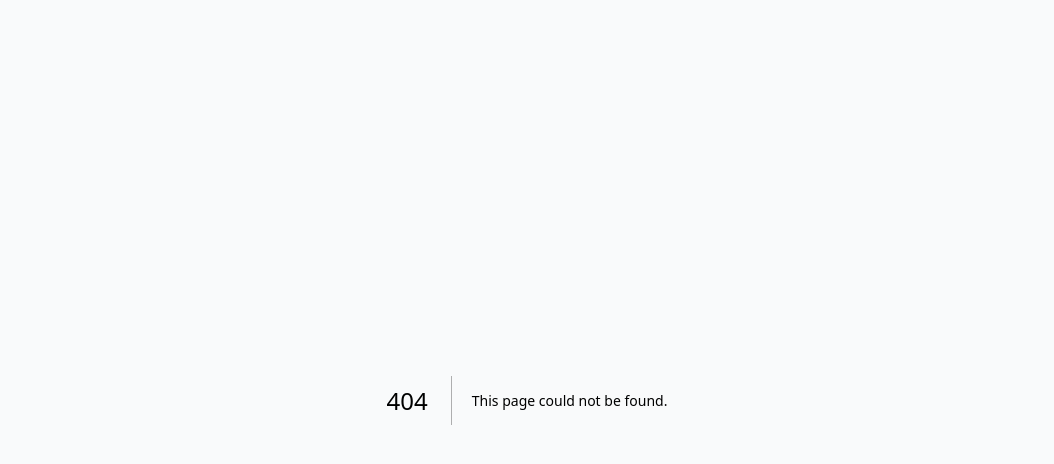
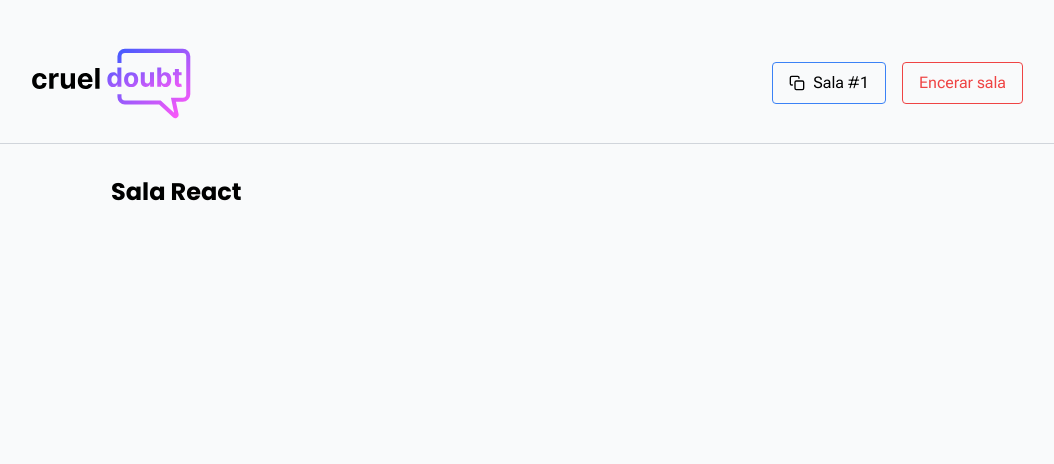
Before and after one commit to matheusburey/letmeask, a Next.js app: page /room/1/admin in a window 1280 px wide. Before the commit this address had no page. Shown: the top 464 px of the page, without its empty margins (113-1167 px from the left). Built offline with nearby package versions, Linux system fonts and the light colour scheme.

Commit message:
add room admin

```diff
--- /dev/null
+++ b/src/app/room/[roomId]/admin/page.tsx
@@ -0,0 +1,74 @@
+"use client";
+import { useEffect } from "react";
+// import { AiOutlineCheckCircle, AiOutlineDelete } from "react-icons/ai";
+// import { RiQuestionAnswerLine } from "react-icons/ri";
+
+import Header from "@/components/Header";
+import Question from "@/components/Question";
+
+export default function AdminRoom({ params }: { params: { roomId: string } }) {
+  const { title, questions } = { title: "React", questions: [] };
+
+  const handleDeleteQuestion = (questionId = "") => {
+    if (
+      window.confirm("voce realmente deseja excluir essa pergunta") &&
+      questionId
+    ) {
+      console.log(`rooms/${params.roomId}/questions/${questionId}`);
+    }
+  };
+
+  const handleHighlightQuestion = (questionId = "") => {
+    if (questionId) {
+      console.log(`rooms/${params.roomId}/questions/${questionId}`, {
+        isHighlighted: true,
+      });
+    }
+  };
+
+  const handleCheckQuestionAnswer = (questionId = "") => {
+    if (questionId) {
+      console.log(`rooms/${params.roomId}/questions/${questionId}`, {
+        isAnswered: true,
+      });
+    }
+  };
+
+  return (
+    <>
+      <Header id={params.roomId} admin />
+      <main className="max-w-4xl w-full flex flex-col px-8 mx-auto">
+        <div className="flex justify-between items-center my-8">
+          <h1 className="text-2xl font-bold font-poppins">
+            Sala {title}
+          </h1>
+          {!!questions?.length &&
+            <div>
+              {questions?.length} perguntas
+            </div>
+          }
+        </div>
+        <div className="flex flex-col">
+          {questions?.map(({ id, isHighlighted, isAnswered, description }) => {
+            return (
+              <Question
+                key={id}
+                author={{ name: "Anonimo", avatar: "", id: `${id}1` }}
+                isHighlighted={isHighlighted}
+                isAnswered={isAnswered}
+                content={description}
+              >
+                <button
+                />
+                <button
+                />
+                <button
+                />
+              </Question>
+            );
+          })}
+        </div>
+      </main>
+    </>
+  );
+}
```
